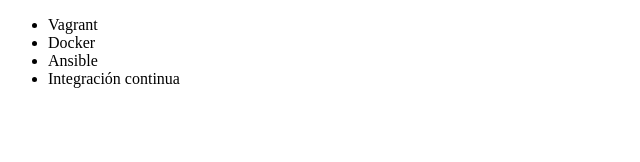
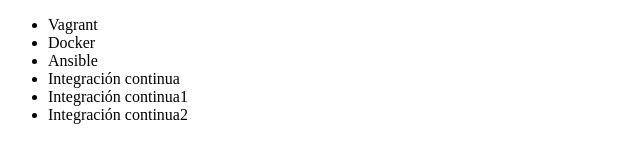
Before and after one commit to camilofajardo/alura-git, a plain HTML site: page index.html in a window 1280 px wide. Shown: the whole page, without its empty margins (0-640 px from the left). Drawn offline with Linux system fonts and the light colour scheme.

```diff
--- a/index.html
+++ b/index.html
@@ -10,6 +10,8 @@
          <li> Docker </li>
          <li> Ansible </li>
          <li> Integración continua </li>
+         <li> Integración continua1 </li>
+         <li> Integración continua2 </li>
      </ul>
 </body>
 </html>
```
